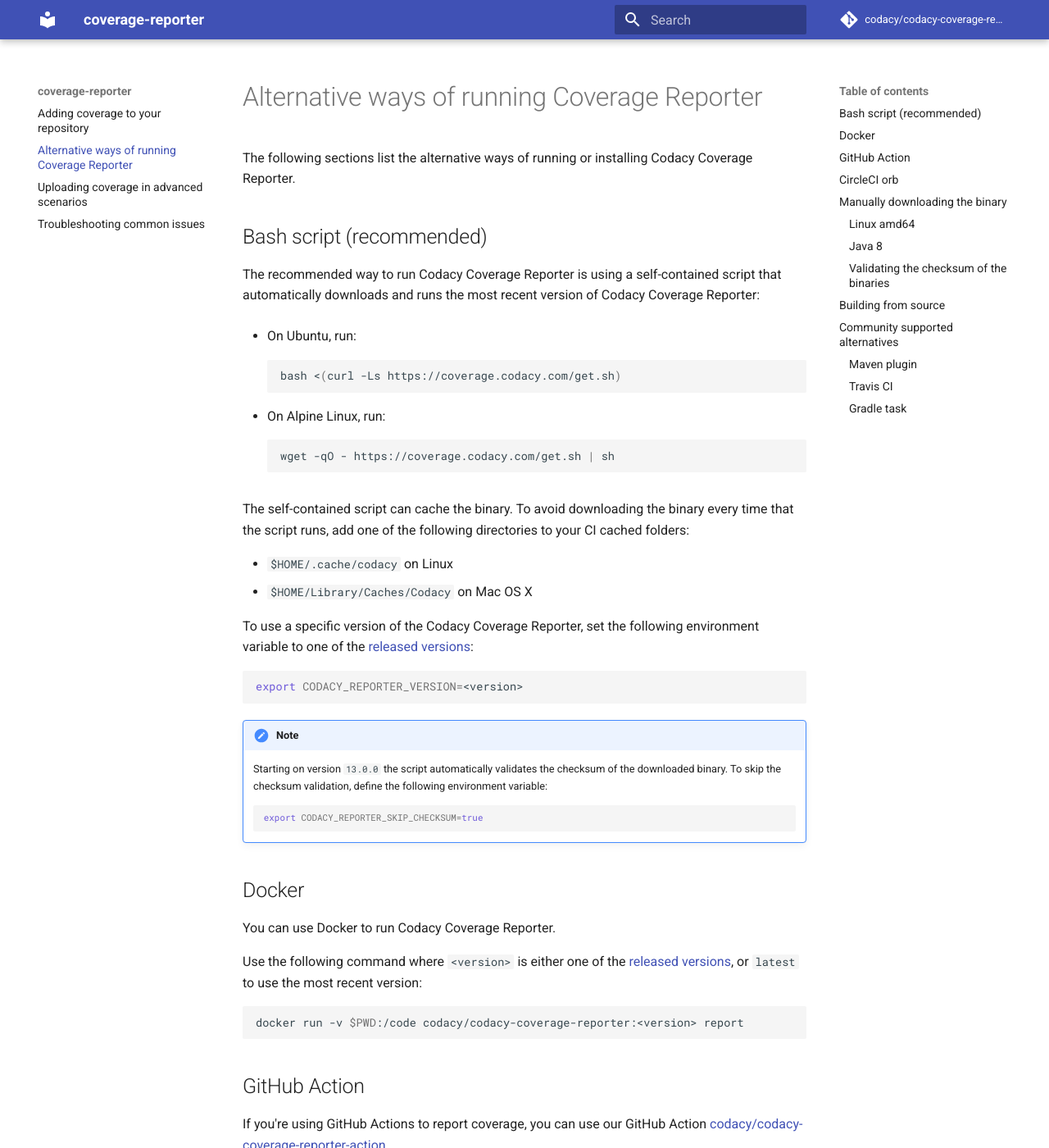
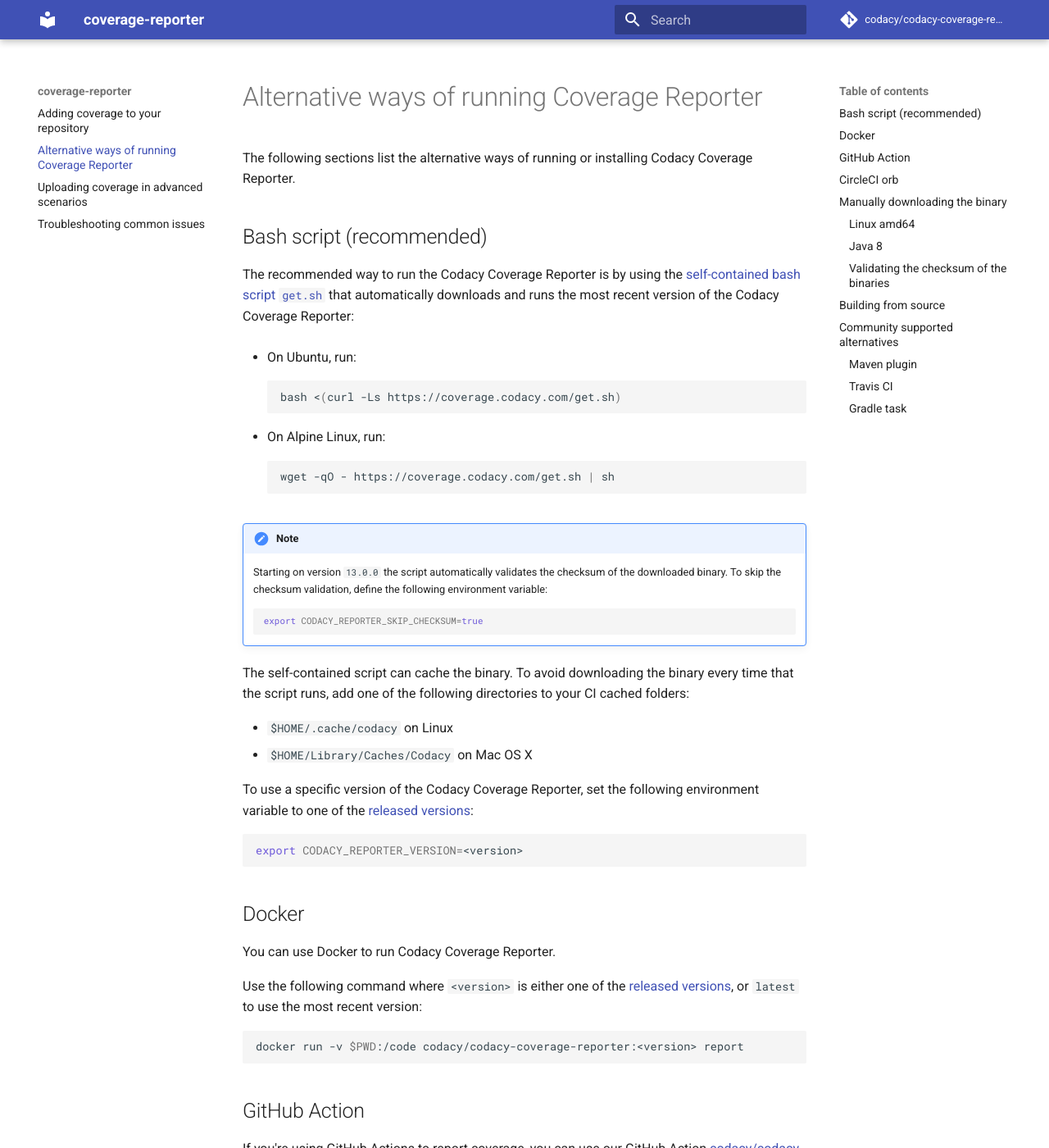
Before and after one commit to codacy/codacy-coverage-reporter, an MkDocs documentation site: the page built from docs/alternative-ways-of-running-coverage-reporter.md, in a window 1280 px wide and 1400 px high. Shown: the whole window at 82% size. Built offline with MkDocs 1.6.1 and Material for MkDocs 9.7.7, drawn with Linux system fonts in a browser that asks for light colours; comment, search, counter and statistics services are not loaded.

Commit message:
docs: Add link to get.sh source and promote checksum note

````diff
--- a/docs/alternative-ways-of-running-coverage-reporter.md
+++ b/docs/alternative-ways-of-running-coverage-reporter.md
@@ -8,7 +8,7 @@
 
 ## Bash script (recommended) {: id="bash-script"}
 
-The recommended way to run Codacy Coverage Reporter is using a self-contained script that automatically downloads and runs the most recent version of Codacy Coverage Reporter:
+The recommended way to run the Codacy Coverage Reporter is by using the [self-contained bash script `get.sh`](https://github.com/codacy/codacy-coverage-reporter/blob/master/get.sh) that automatically downloads and runs the most recent version of the Codacy Coverage Reporter:
 
 -   On Ubuntu, run:
 
@@ -22,6 +22,13 @@
     wget -qO - https://coverage.codacy.com/get.sh | sh
     ```
 
+!!! note
+    Starting on version `13.0.0` the script automatically validates the checksum of the downloaded binary. To skip the checksum validation, define the following environment variable:
+
+    ```bash
+    export CODACY_REPORTER_SKIP_CHECKSUM=true
+    ```
+
 The self-contained script can cache the binary. To avoid downloading the binary every time that the script runs, add one of the following directories to your CI cached folders:
 
 -   `$HOME/.cache/codacy` on Linux
@@ -32,13 +39,6 @@
 ```bash
 export CODACY_REPORTER_VERSION=<version>
 ```
-
-!!! note
-    Starting on version `13.0.0` the script automatically validates the checksum of the downloaded binary. To skip the checksum validation, define the following environment variable:
-
-    ```bash
-    export CODACY_REPORTER_SKIP_CHECKSUM=true
-    ```
 
 ## Docker
 
````
